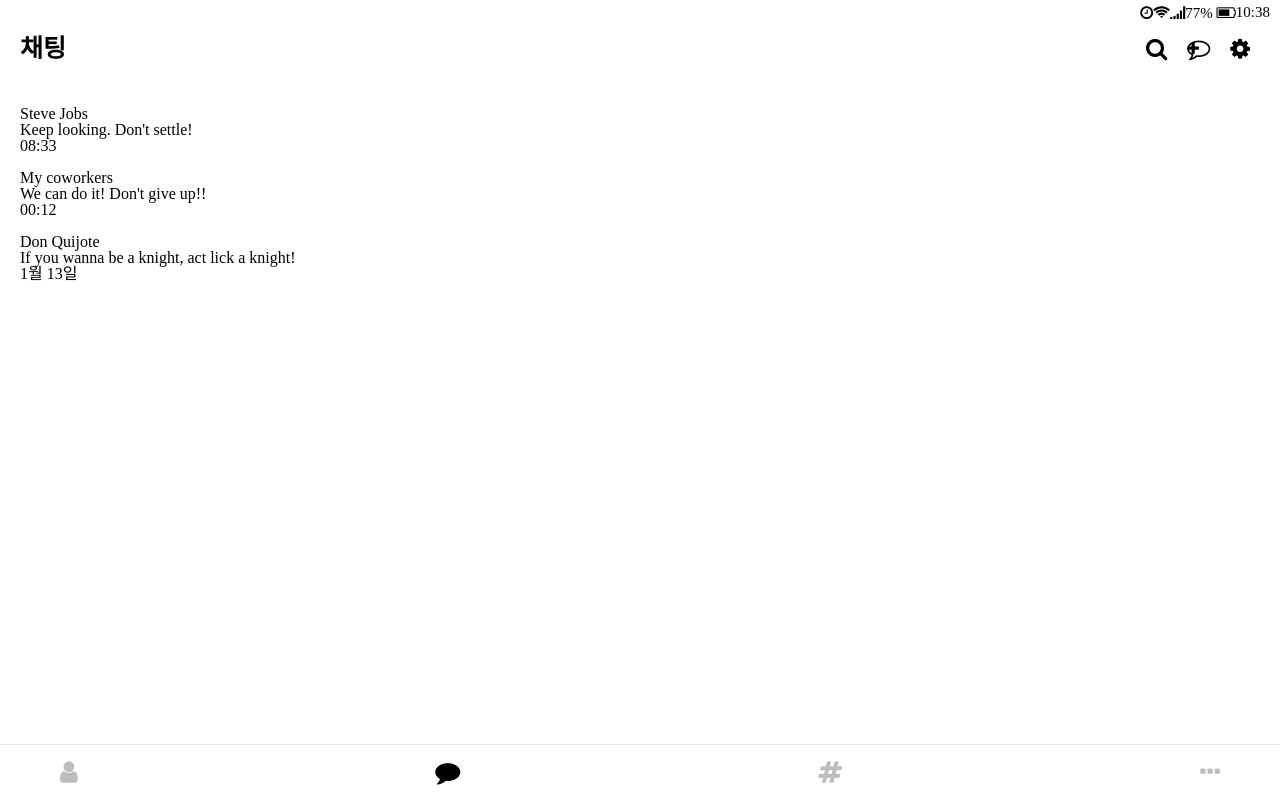
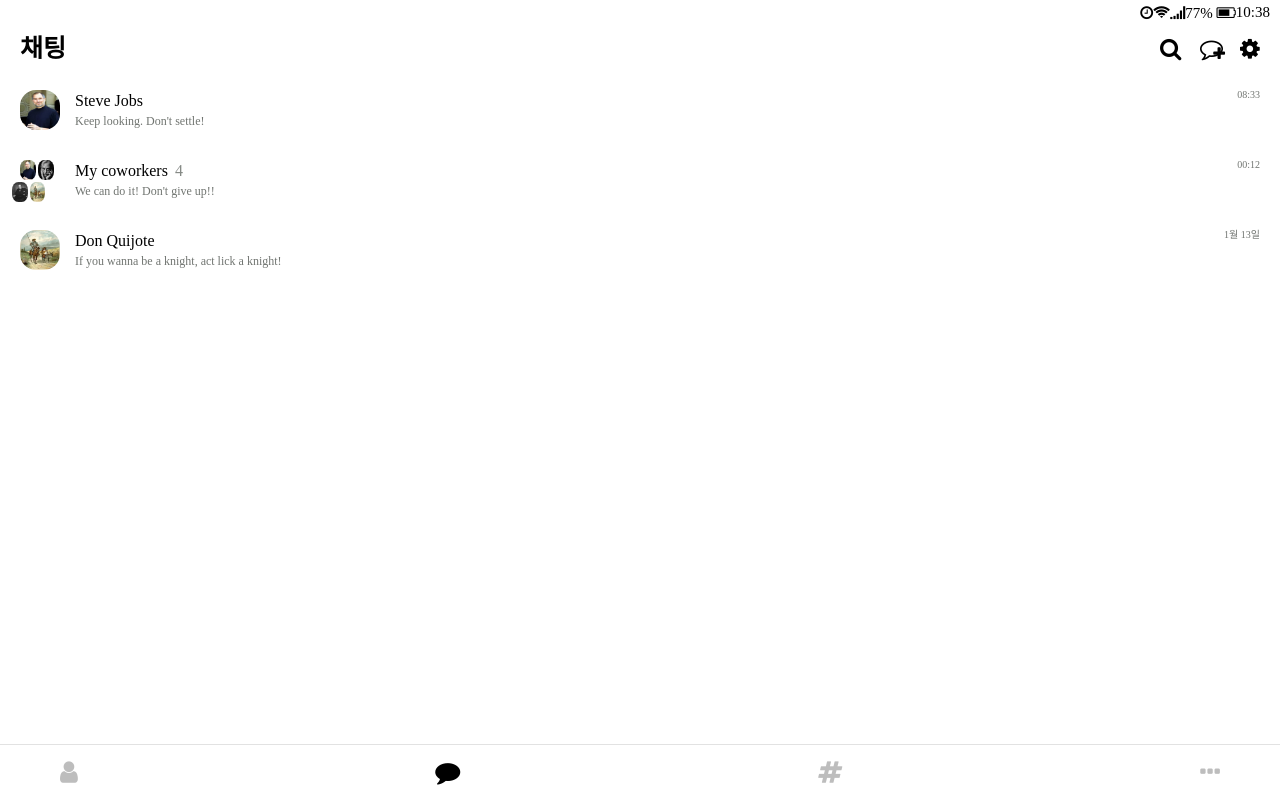
Before and after one commit to superbeom/heung-talk, a plain HTML site: page chats.html in a window 1280 px wide. Drawn offline with Linux system fonts and the light colour scheme.

Commit message:
chats' screen is done

```diff
--- a/chats.html
+++ b/chats.html
@@ -37,9 +37,10 @@
     </header>
     <main class="chats">
       <div class="chats__row">
+        <a href="chat.html">
           <div class="chat__columns">
             <div class="chat__column">
-            <img src="" alt="" />
+              <img src="images\steve.jpg" alt="" />
               <div class="chat__person">
                 <h3>Steve Jobs</h3>
                 <span class="chat__comment">Keep looking. Don't settle!</span>
@@ -47,23 +48,31 @@
             </div>
             <span class="chat__time">08:33</span>
           </div>
+        </a>
+        <a href="chat.html">
           <div class="chat__columns">
             <div class="chat__column">
               <div class="chat__imgs">
-              <img src="" alt="" /> <img src="" alt="" /> <img src="" alt="" />
-              <img src="" alt="" />
+                <img src="images\steve.jpg" class="steve" />
+                <img src="images\paul.png" class="paul" />
+                <img src="images\win.jpg" class="win" />
+                <img src="images\don.jpg" class="don" />
               </div>
               <div class="chat__person">
+                <div class="person-alot">
                   <h3>My coworkers</h3>
+                  <h1>4</h1>
+                </div>
                 <span class="chat__comment">We can do it! Don't give up!!</span>
               </div>
             </div>
             <span class="chat__time">00:12</span>
           </div>
-      </div>
+        </a>
+        <a href="chat.html">
           <div class="chat__columns">
             <div class="chat__column">
-          <img src="" alt="" />
+              <img src="images\don.jpg" alt="" />
               <div class="chat__person">
                 <h3>Don Quijote</h3>
                 <span class="chat__comment"
@@ -72,6 +81,8 @@
               </div>
             </div>
             <span class="chat__time">1월 13일</span>
+          </div>
+        </a>
       </div>
     </main>
     <nav class="screen-nav">
--- a/css/chats.css
+++ b/css/chats.css
@@ -7,6 +7,80 @@
 .comment-plus .fa-plus {
   position: absolute;
   font-size: 15px;
-  /* right: -5px;
-  top: 7px; */
+  right: -5px;
+  top: 9px;
 }
+
+.chats__row a {
+  text-decoration: none;
+}
+
+.chats__row .chat__columns {
+  display: flex;
+  justify-content: space-between;
+}
+
+.chat__columns .chat__column {
+  display: flex;
+  align-items: center;
+  margin-bottom: 30px;
+}
+
+.chat__column .chat__person h3 {
+  color: black;
+  margin-bottom: 3px;
+}
+
+.chat__person .chat__comment {
+  font-size: 12px;
+  color: rgb(113, 117, 113);
+}
+
+.chat__person .person-alot {
+  display: flex;
+}
+
+.person-alot h1 {
+  margin-left: 7px;
+  color: rgba(113, 117, 113, 0.85);
+}
+
+.chat__columns .chat__time {
+  font-size: 10px;
+  color: rgb(113, 117, 113);
+}
+
+.chat__column img {
+  width: 40px;
+  height: 40px;
+  border-radius: 40%;
+  margin-right: 15px;
+}
+
+.chat__column .chat__imgs {
+  width: 40px;
+  height: 40px;
+  display: flex;
+  margin-right: 15px;
+}
+
+.chat__column .chat__imgs img {
+  width: 50%;
+  height: 50%;
+  border-radius: 40%;
+  position: relative;
+}
+
+.chat__imgs .paul {
+  right: 13px;
+}
+
+.chat__imgs .win {
+  top: 22px;
+  right: 70px;
+}
+
+.chat__imgs .don {
+  top: 22px;
+  right: 83px;
+}
--- a/css/header.css
+++ b/css/header.css
@@ -31,6 +31,7 @@
 }
 
 .header-bottom .header-column__icon {
-  padding: 0 10px;
+  padding-left: 20px;
   font-size: 23px;
+  width: 40px;
 }
```
Lines whose indentation alone changed are shown as unchanged.
